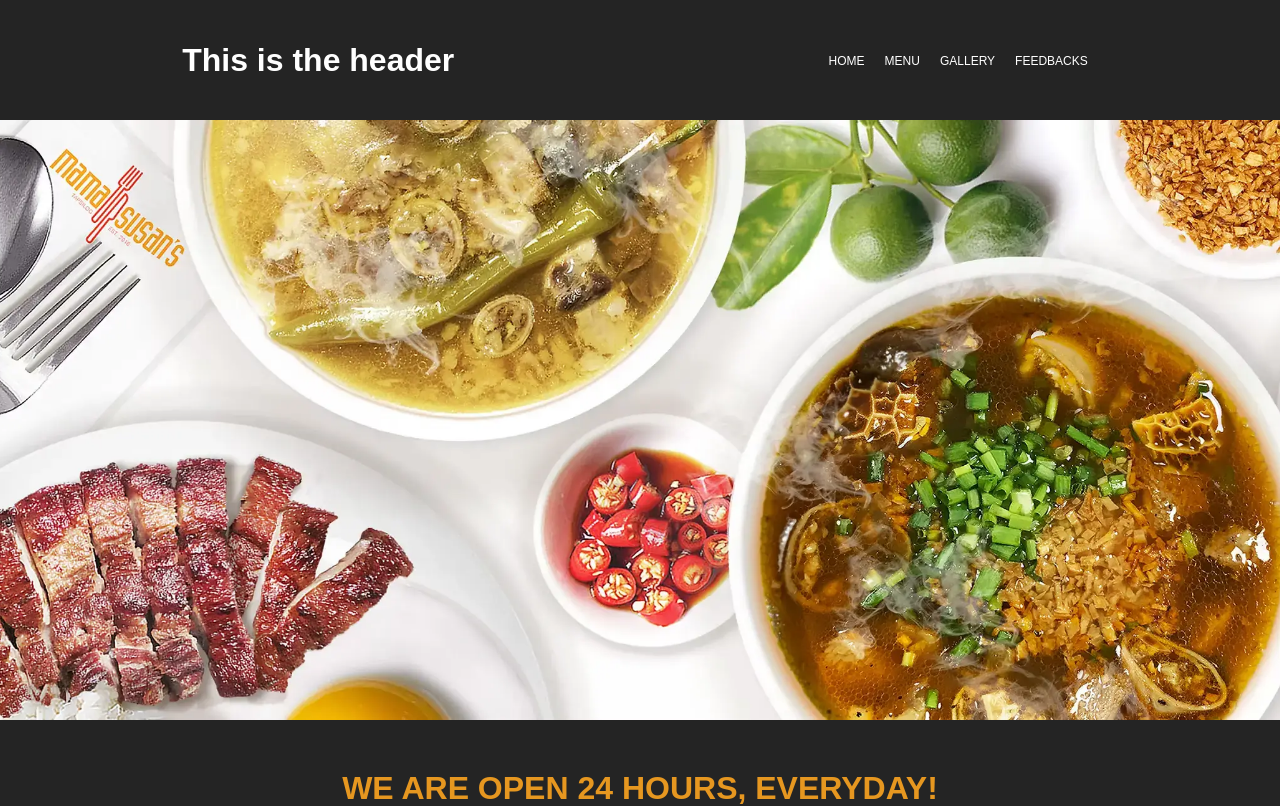
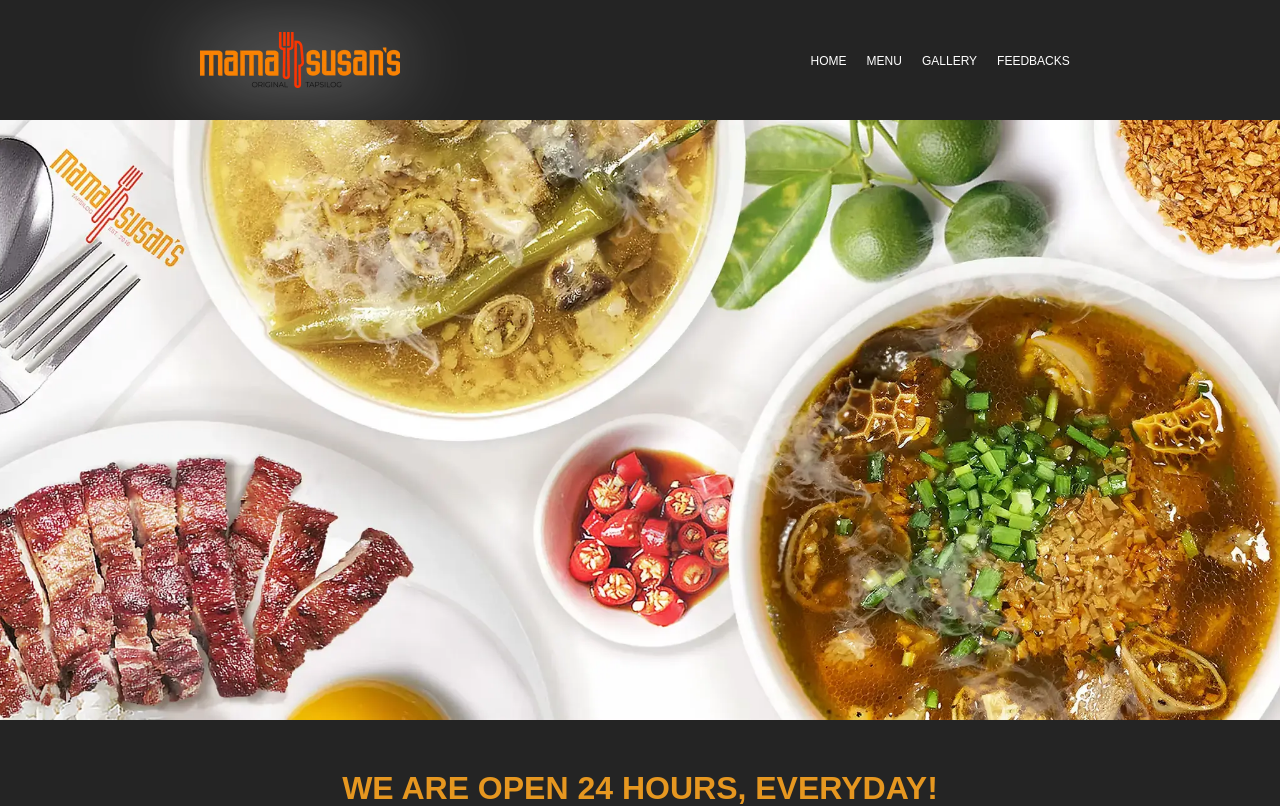
Before and after one commit to vnclrd/mama-susans, a React (Vite) app: page / in a window 1280 px wide. Shown: the top 806 px of the page. Built offline with nearby package versions, Linux system fonts and the light colour scheme.

Commit message:
Added mama susan's logo

```diff
--- a/src/App.css
+++ b/src/App.css
@@ -13,6 +13,11 @@
   display: flex;
   align-items: center; /* center items */
   justify-content: space-around; /* makes space for all items */
+}
+
+.header-photo {
+  width: 200px;
+  filter: drop-shadow(0 0 40px rgb(255, 255, 255));
 }
 
 ul li {
--- a/src/App.jsx
+++ b/src/App.jsx
@@ -10,7 +10,7 @@ function App() {
 
       <header>
         <div id="header" class="header">
-          <h1>This is the header</h1>
+          <img src="./public/img/mama-susans.png" class="header-photo"></img>
           <ul class>
             <li><a href="#">HOME</a></li>
             <li><a href="#">MENU</a></li>
```
Also changed, not shown: public/img/mama-susans.png (added).
